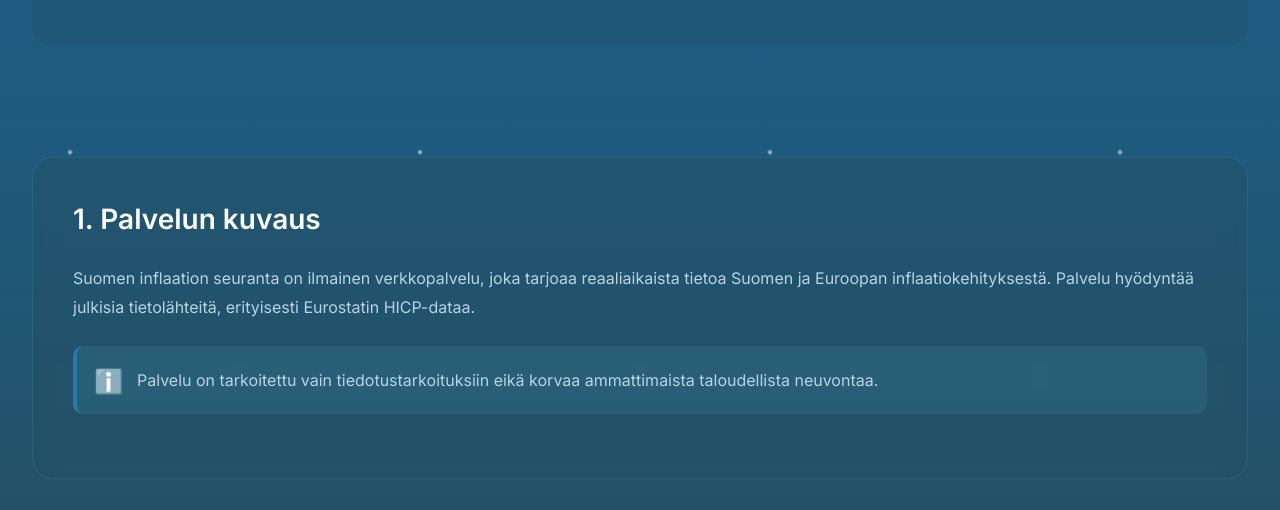
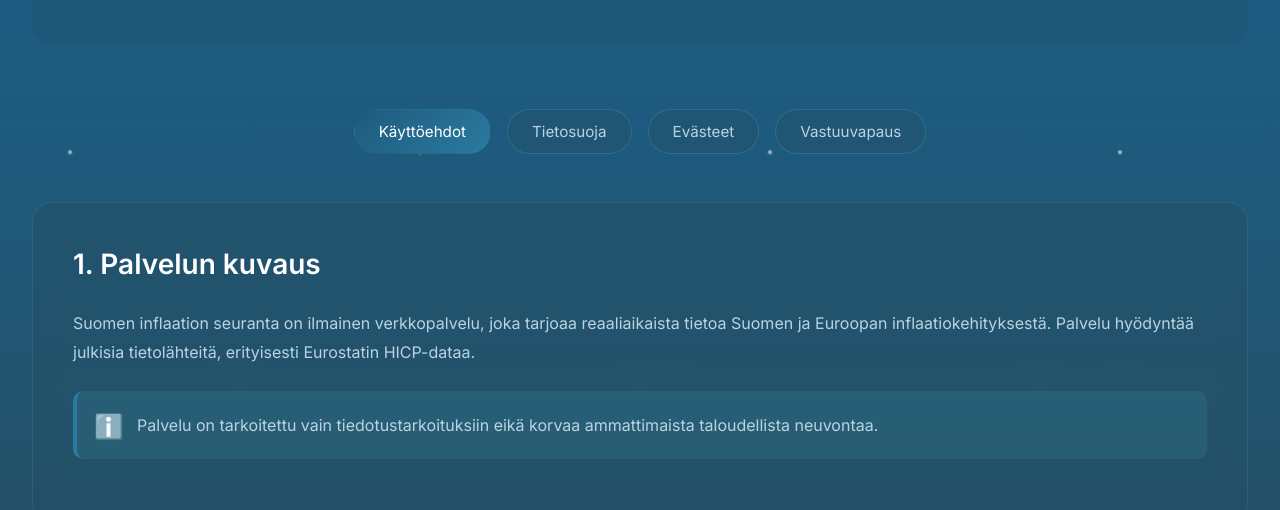
Before and after one commit to JanneJok/inflaatio, a plain HTML site: page terms-of-use.html in a window 1280 px wide. Shown: the part 259-769 px from the top of the page. Drawn offline with Linux system fonts and the light colour scheme.

Commit message:
Update terms-of-use.html

```diff
--- a/terms-of-use.html
+++ b/terms-of-use.html
@@ -36,10 +36,10 @@
 
         <!-- Terms navigation -->
         <div class="terms-nav">
-            <section id="terms" class="term-section active">
-            <section id="privacy" class="term-section">
-            <section id="cookies" class="term-section">
-            <section id="disclaimer" class="term-section">
+            <button class="term-nav-btn active" data-section="terms">Käyttöehdot</button>
+            <button class="term-nav-btn" data-section="privacy">Tietosuoja</button>
+            <button class="term-nav-btn" data-section="cookies">Evästeet</button>
+            <button class="term-nav-btn" data-section="disclaimer">Vastuuvapaus</button>
         </div>
 
         <!-- Terms content sections -->
```
